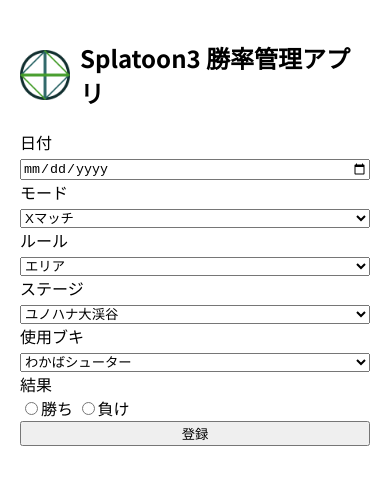
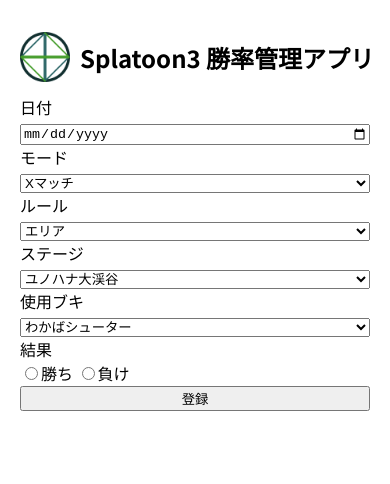
Before and after one commit to technozogy/Splatoon3WinRate, a website: page index.html in a window 390 px wide. Drawn offline with Linux system fonts and the light colour scheme.

Commit message:
style: prevent title wrapping on mobile

```diff
--- a/style.css
+++ b/style.css
@@ -22,6 +22,11 @@
     gap: 10px;
 }
 
+.header h2{
+    white-space: nowrap;
+    font-size: 24px;
+}
+
 .header img {
     width: 50px;
     height: 50px;
```
